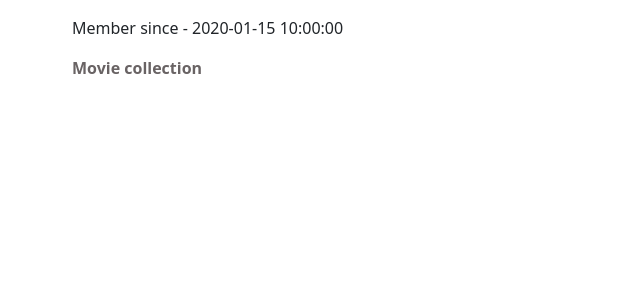
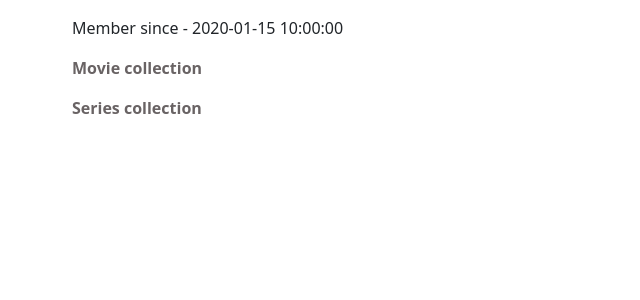
Before and after one commit to Martellus88/FlaskMovies, a Flask app: a page that uses app/templates/base.html in a window 1280 px wide. Shown: the part 208-508 px from the top of the page, without its empty margins (0-640 px from the left). Run offline with Flask 2, Linux system fonts and the light colour scheme; tables that the repository leaves empty hold one stand-in row (values such as "Sample post"); some libraries are stand-ins or nearby versions.

Commit message:
split movies and series into diff pages

```diff
--- a/app/main/views.py
+++ b/app/main/views.py
@@ -1,10 +1,19 @@
-from flask import render_template, flash, redirect, url_for, request
+from flask import render_template, flash, redirect, url_for, request, current_app
 from flask_login import current_user, login_required
 from . import main
 from ..models import User, Movies
 from .forms import EditProfileForm, AddURLCinemaForm
 from .. import db
 from ..utils import get_response
+
+
+def get_collection_video(username, type_video):
+    user = User.query.filter_by(username=username).first_or_404()
+    page = request.args.get('page', 1, type=int)
+    pagination = user.movies.filter_by(type=type_video).paginate(
+        page, per_page=current_app.config['MOVIES_PER_PAGE'], error_out=False)
+    movies = pagination.items
+    return render_template('collection.html', movies=movies, user=user, pagination=pagination, h1=type_video)
 
 
 @main.route('/', methods=['GET', 'POST'])
@@ -64,12 +73,13 @@ def edit_profile():
 @main.route('/movie_collection/<username>')
 @login_required
 def movie_collection(username):
-    user = User.query.filter_by(username=username).first_or_404()
-    page = request.args.get('page', 1, type=int)
-    pagination = user.movies.order_by(Movies.type.desc()).paginate(
-        page, per_page=10, error_out=False)
-    movies = pagination.items
-    return render_template('movie_collection.html', movies=movies, user=user, pagination=pagination)
+    return get_collection_video(username, 'movie')
+
+
+@main.route('/series_collection/<username>')
+@login_required
+def series_collection(username):
+    return get_collection_video(username, 'series')
 
 
 @main.route('/movie/<int:id>')
--- a/app/templates/base.html
+++ b/app/templates/base.html
@@ -42,17 +42,28 @@
                             <a class="nav-link active"
                                href="{{ url_for('main.profile_username', username=current_user.username) }}">Profile</a>
                         </li>
-                        <li class="nav-item">
-                            <a class="nav-link active"
-                               href="{{ url_for('main.movie_collection', username=current_user.username) }}">Movie
-                                collection</a>
+
+                        <li class="nav-item dropdown">
+                            <a class="nav-link dropdown-toggle" href="#" id="offcanvasCollection" role="button"
+                               data-bs-toggle="dropdown" aria-expanded="false">
+                                Collection
+                            </a>
+                            <ul class="dropdown-menu" aria-labelledby="offcanvasCollection">
+                                <li><a class="dropdown-item"
+                                       href="{{ url_for('.movie_collection', username=current_user.username) }}">Movie</a>
+                                </li>
+                                <li><a class="dropdown-item"
+                                       href="{{ url_for('.series_collection',username=current_user.username) }}">Series</a>
+                                </li>
+                            </ul>
                         </li>
+
                         <li class="nav-item dropdown">
-                            <a class="nav-link dropdown-toggle" href="#" id="offcanvasNavbarDropdown" role="button"
+                            <a class="nav-link dropdown-toggle" href="#" id="offcanvasProfile" role="button"
                                data-bs-toggle="dropdown" aria-expanded="false">
                                 Profile settings
                             </a>
-                            <ul class="dropdown-menu" aria-labelledby="offcanvasNavbarDropdown">
+                            <ul class="dropdown-menu" aria-labelledby="offcanvasProfile">
                                 <li><a class="dropdown-item" href="{{ url_for('main.edit_profile') }}">Edit profile</a>
                                 </li>
                                 <li><a class="dropdown-item" href="{{ url_for('auth.change_password') }}">Change
@@ -100,6 +111,8 @@ function confirmMsg(node) {
 }
 
 
+
+
 </script>
 {% endblock %}
 </body>
--- a/app/templates/profile.html
+++ b/app/templates/profile.html
@@ -20,6 +20,9 @@
 </p>
 
 <p>
-    <b><a class="link" href="{{ url_for('main.movie_collection', username=user.username) }}">Movie collection</a></b>
+    <b><a class="link" href="{{ url_for('.movie_collection', username=user.username) }}">Movie collection</a></b>
+</p>
+<p>
+    <b><a class="link" href="{{ url_for('.series_collection', username=user.username) }}">Series collection</a></b>
 </p>
 {% endblock %}
--- a/config.py
+++ b/config.py
@@ -13,6 +13,8 @@ class Config:
     FLASK_MOVIE_SUBJECT = ['FlaskMovies']
     FLASK_MOVIE_ADMIN = os.environ.get('FLASK_MOVIE_ADMIN')
     FLASK_MOVIE_SENDER = 'Flask Movies'
+
+    MOVIES_PER_PAGE = 15
 
 
 class DevelopmentConfig(Config):
```
Also changed, not shown: app/templates/collection.html (renamed from app/templates/movie_collection.html, +8 -8 lines).
